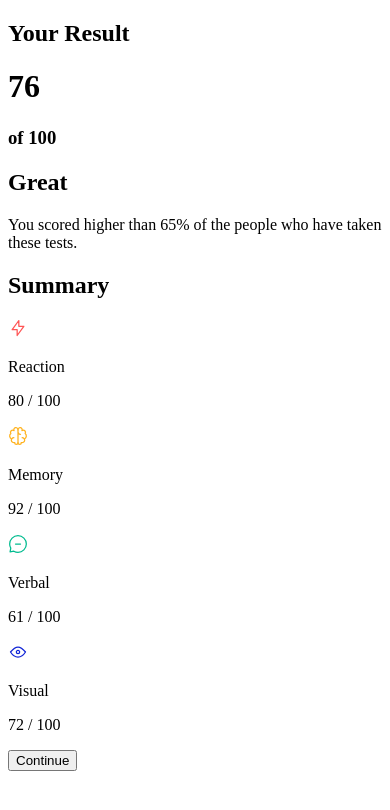
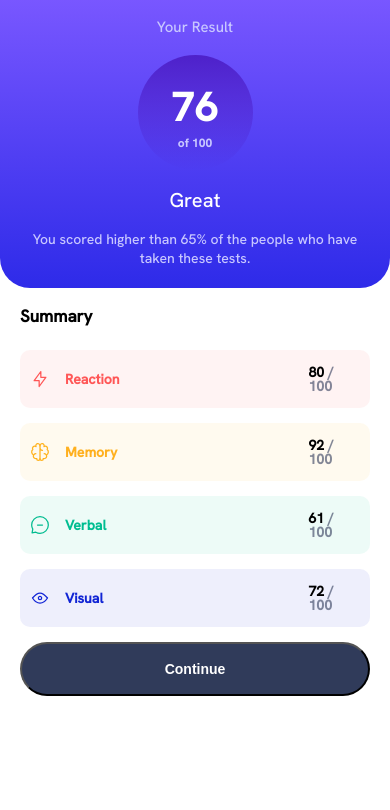
Before and after one commit to SteveNoyes/result-summary-component, a plain HTML site: page index.html in a window 390 px wide. Drawn offline with Linux system fonts and the light colour scheme.

Commit message:
mobile styles

```diff
--- /dev/null
+++ b/assets/css/reset.css
@@ -0,0 +1,48 @@
+/* http://meyerweb.com/eric/tools/css/reset/
+   v2.0 | 20110126
+   License: none (public domain)
+*/
+
+html, body, div, span, applet, object, iframe,
+h1, h2, h3, h4, h5, h6, p, blockquote, pre,
+a, abbr, acronym, address, big, cite, code,
+del, dfn, em, img, ins, kbd, q, s, samp,
+small, strike, strong, sub, sup, tt, var,
+b, u, i, center,
+dl, dt, dd, ol, ul, li,
+fieldset, form, label, legend,
+table, caption, tbody, tfoot, thead, tr, th, td,
+article, aside, canvas, details, embed,
+figure, figcaption, footer, header, hgroup,
+menu, nav, output, ruby, section, summary,
+time, mark, audio, video {
+	margin: 0;
+	padding: 0;
+	border: 0;
+	font-size: 100%;
+	font: inherit;
+	vertical-align: baseline;
+}
+/* HTML5 display-role reset for older browsers */
+article, aside, details, figcaption, figure,
+footer, header, hgroup, menu, nav, section {
+	display: block;
+}
+body {
+	line-height: 1;
+}
+ol, ul {
+	list-style: none;
+}
+blockquote, q {
+	quotes: none;
+}
+blockquote:before, blockquote:after,
+q:before, q:after {
+	content: '';
+	content: none;
+}
+table {
+	border-collapse: collapse;
+	border-spacing: 0;
+}
--- a/assets/css/style.css
+++ b/assets/css/style.css
@@ -1,8 +1,173 @@
-/*
-  Font-family:
+/* Style Guide */
 
-  'Hanken Grotesk Medium'
+/* Layout */
+/* - Mobile: 375px - */
+/* - Desktop: 1440px - */
+
+/* Font */
+/* <p>: 18px */
+
+/* 500, 700, 800 */
+
+/* 'Hanken Grotesk Medium'
   'Hanken Grotesk Extra Bold'
-  'Hanken Grotesk Bold'
+  'Hanken Grotesk Bold' */
 
-*/
+body {
+  font-family: 'Hanken Grotesk Medium', monospace;
+  font-size: 18px;
+  background-color: var(--white);
+  color: var(--white);
+}
+
+/* Colors */
+:root {
+  /* Primary */
+  --lite-red: hsl(0, 100%, 67%);
+  --orangey-yellow: hsl(39, 100%, 56%);
+  --green-teal: hsl(166, 100%, 37%);
+  --cobalt-blue: hsl(234, 85%, 45%);
+  /* Gradients */
+    /* Background */
+  --lite-slate-blue: hsl(252, 100%, 67%);
+  --lite-royal-blue: hsl(241, 81%, 54%);
+    /* Circle */
+  --violet-blue: hsla(256, 72%, 46%, 1);
+  --persian-blue: hsla(241, 72%, 46%, 0);
+  /* Neutral */
+  --white: hsl(0, 0%, 100%);
+  --black: hsl(0, 0%, 0%);
+  --pale-blue: hsl(221, 100%, 96%);
+  --lite-lavender: hsl(241, 100%, 89%);
+  --dark-gray-blue: hsl(224, 30%, 27%);
+}
+
+.top {
+  color: var(--white);
+  background: linear-gradient(var(--lite-slate-blue), var(--lite-royal-blue));
+  text-align: center;
+  border-radius: 0 0 30px 30px;
+  padding: 10px 30px 20px 30px;
+}
+
+.your-results {
+  font-weight: 500;
+  font-size: 15px;
+  padding: 10px 0 20px 0;
+  color: var(--lite-lavender);
+}
+
+.circle {
+  height: 115px;
+  width: 115px;
+  margin: 0 auto;
+  border-radius: 50%;
+  background: linear-gradient(var(--violet-blue), var(--persian-blue));
+  color: var(--lite-lavender);
+  font-size: 12px;
+  font-family: 'Hanken Grotesk Extra Bold';
+  font-weight: 500;
+  display: flex;
+  align-items:center;
+  justify-content:center;
+}
+
+.circle span {
+  font-size: 42px;
+  font-weight: 800;
+  color: var(--white);
+  line-height: 60px;
+}
+
+.score-valuation {
+  padding: 20px 0;
+  font-size: 20px;
+}
+
+.top p {
+  color: var(--lite-lavender);
+  font-size: 14px;
+  line-height: 19px;
+}
+
+.bottom {
+  padding: 20px;
+}
+
+.bottom h2 {
+  color: var(--black);
+  padding-bottom: 25px;
+  font-size: 17px;
+  font-weight: 700;
+}
+
+.criteria {
+  font-size: 14px;
+  font-weight: 700;
+}
+
+.criteria img {
+  padding-right: 15px;
+}
+
+.summaries {
+  display: flex;
+  align-items:center;
+  padding: 15px 10px;
+  border-radius: 10px;
+  margin-bottom: 15px;
+}
+
+.width-set {
+  width: 75%;
+}
+
+.reaction {
+  color: var(--lite-red);
+  background-color: hsla(0, 100%, 67%, 0.072);
+}
+
+.memory {
+  color: var(--orangey-yellow);
+  background-color: hsla(39, 100%, 56%, 0.072);
+}
+
+.verbal {
+  color: var(--green-teal);
+  background-color: rgba(0, 189, 145, 0.072);
+}
+
+.visual {
+  color: var(--cobalt-blue);
+  background-color: hsla(234, 85%, 45%, 0.072);
+}
+
+.fractional {
+  color: black;
+}
+
+.fractional-position {
+  color: hsla(224, 30%, 27%, 0.600);
+}
+
+button {
+  color: var(--white);
+  background-color: var(--dark-gray-blue);
+  width: 100%;
+  padding: 17px 0;
+  border-radius: 30px;
+  font-size: 14px;
+  font-weight: 700;
+}
+
+@media screen and (min-width: 642px) {
+  .width-set {
+    width: 85%;
+  }
+}
+
+@media screen and (min-width: 952px) {
+  * {
+    border: 1px solid red!important;
+  }
+}
--- a/assets/css/typeset.css
+++ b/assets/css/typeset.css
@@ -1,8 +1,8 @@
 @font-face {
     font-family: 'Hanken Grotesk Medium';
-    src: url('HankenGrotesk-Medium.woff2') format('woff2'),
-        url('HankenGrotesk-Medium.woff') format('woff'),
-        url('HankenGrotesk-Medium.ttf') format('truetype');
+    src: url('../fonts/HankenGrotesk-Medium.woff2') format('woff2'),
+        url('../fonts/HankenGrotesk-Medium.woff') format('woff'),
+        url('../fonts/HankenGrotesk-Medium.ttf') format('truetype');
     font-weight: 500;
     font-style: normal;
     font-display: swap;
@@ -10,9 +10,9 @@
 
 @font-face {
     font-family: 'Hanken Grotesk Extra Bold';
-    src: url('HankenGrotesk-ExtraBold.woff2') format('woff2'),
-        url('HankenGrotesk-ExtraBold.woff') format('woff'),
-        url('HankenGrotesk-ExtraBold.ttf') format('truetype');
+    src: url('../fonts/HankenGrotesk-ExtraBold.woff2') format('woff2'),
+        url('../fonts/HankenGrotesk-ExtraBold.woff') format('woff'),
+        url('../fonts/HankenGrotesk-ExtraBold.ttf') format('truetype');
     font-weight: bold;
     font-style: normal;
     font-display: swap;
@@ -20,9 +20,9 @@
 
 @font-face {
     font-family: 'Hanken Grotesk Bold';
-    src: url('HankenGrotesk-Bold.woff2') format('woff2'),
-        url('HankenGrotesk-Bold.woff') format('woff'),
-        url('HankenGrotesk-Bold.ttf') format('truetype');
+    src: url('../fonts/HankenGrotesk-Bold.woff2') format('woff2'),
+        url('../fonts/HankenGrotesk-Bold.woff') format('woff'),
+        url('../fonts/HankenGrotesk-Bold.ttf') format('truetype');
     font-weight: bold;
     font-style: normal;
     font-display: swap;
--- a/index.html
+++ b/index.html
@@ -6,41 +6,41 @@
   <link rel="icon" type="image/png" sizes="32x32" href="./assets/images/favicon-32x32.png">
   <title>Results summary component</title>
   <link rel="stylesheet" href="./assets/css/typeset.css">
+  <link rel="stylesheet" href="./assets/css/reset.css">
   <link rel="stylesheet" href="./assets/css/style.css">
 </head>
 <body>
   <div class="wrapper">
     <div class="top">
-      <h2>Your Result</h2>
+      <h2 class="your-results">Your Result</h2>
       <div class="circle">
-        <h1>76</h1>
-        <h3>of 100</h3>
+        <h1><span>76</span> <br>of 100</h1>
       </div>
-      <h2>Great</h2>
+      <h2 class="score-valuation">Great</h2>
       <p>You scored higher than 65% of the people who have taken these tests.</p>
     </div>
     <div class="bottom">
       <h2>Summary</h2>
       <div class="criteria">
-        <div class="reaction">
+        <div class="reaction summaries">
           <img src="./assets/images/icon-reaction.svg" alt="A lightning bold, I think. Or a z. Either way it got a reaction.">
-          <p>Reaction</p>
-          <p>80 / 100</p>
+          <p class="width-set">Reaction</p>
+          <p class="fractional">80 <span class="fractional-position">/ 100</span></p>
         </div>
-        <div class="memory">
+        <div class="memory summaries">
           <img src="./assets/images/icon-memory.svg" alt="A brain. A yellow colored brain.">
-          <p>Memory</p>
-          <p>92 / 100</p>
+          <p class="width-set">Memory</p>
+          <p class="fractional">92 <span class="fractional-position">/ 100</span></p>
         </div>
-        <div class="verbal">
+        <div class="verbal summaries">
           <img src="./assets/images/icon-verbal.svg" alt="A text bubble with a line in it.">
-          <p>Verbal</p>
-          <p>61 / 100</p>
+          <p class="width-set">Verbal</p>
+          <p class="fractional">61 <span class="fractional-position">/ 100</span></p>
         </div>
-        <div class="visual">
+        <div class="visual summaries">
           <img src="./assets/images/icon-visual.svg" alt="A eye.">
-          <p>Visual</p>
-          <p>72 / 100</p>
+          <p class="width-set">Visual</p>
+          <p class="fractional">72 <span class="fractional-position">/ 100</span></p>
         </div>
         <button>Continue</button>
       </div>
```
Also changed, not shown: 1 other file.
